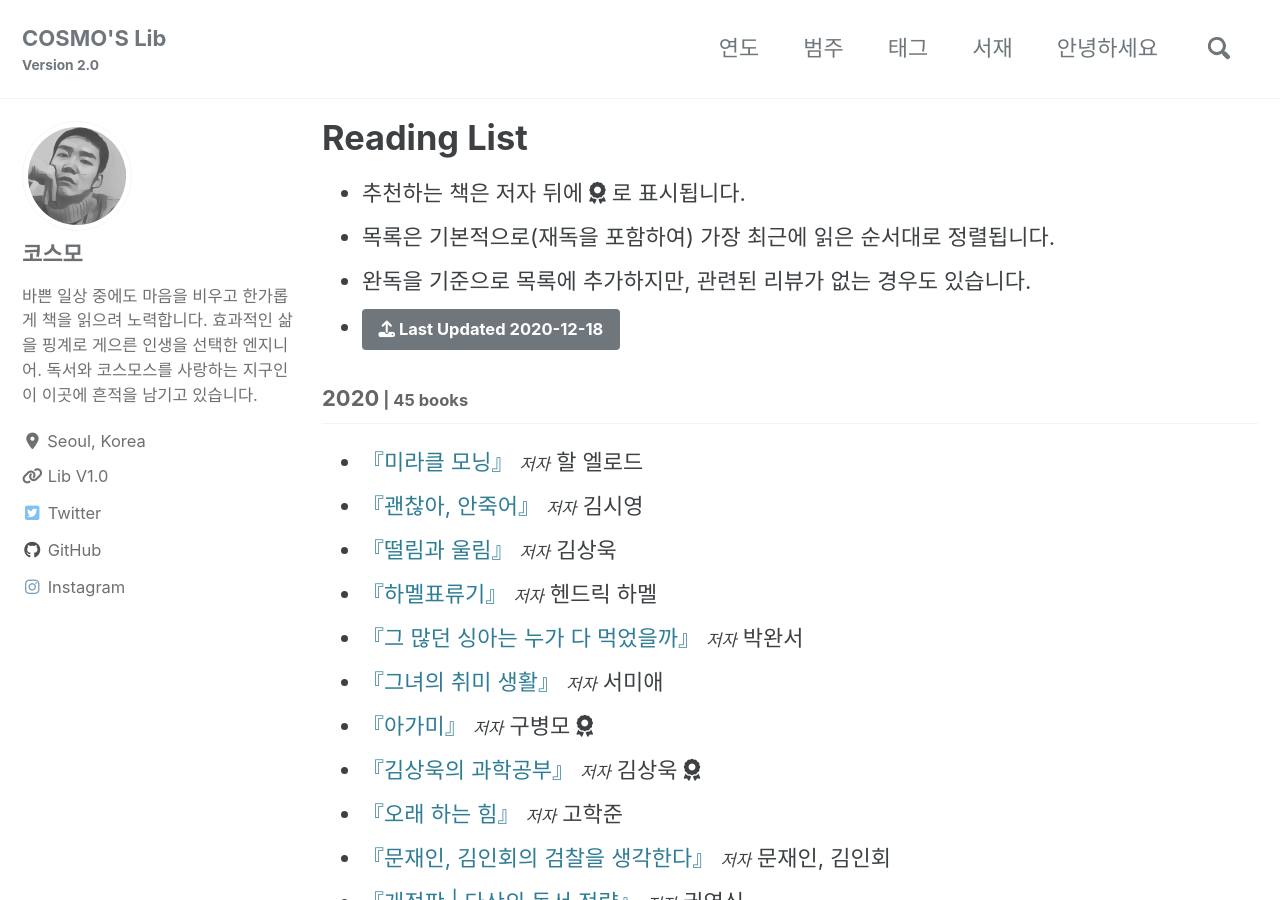
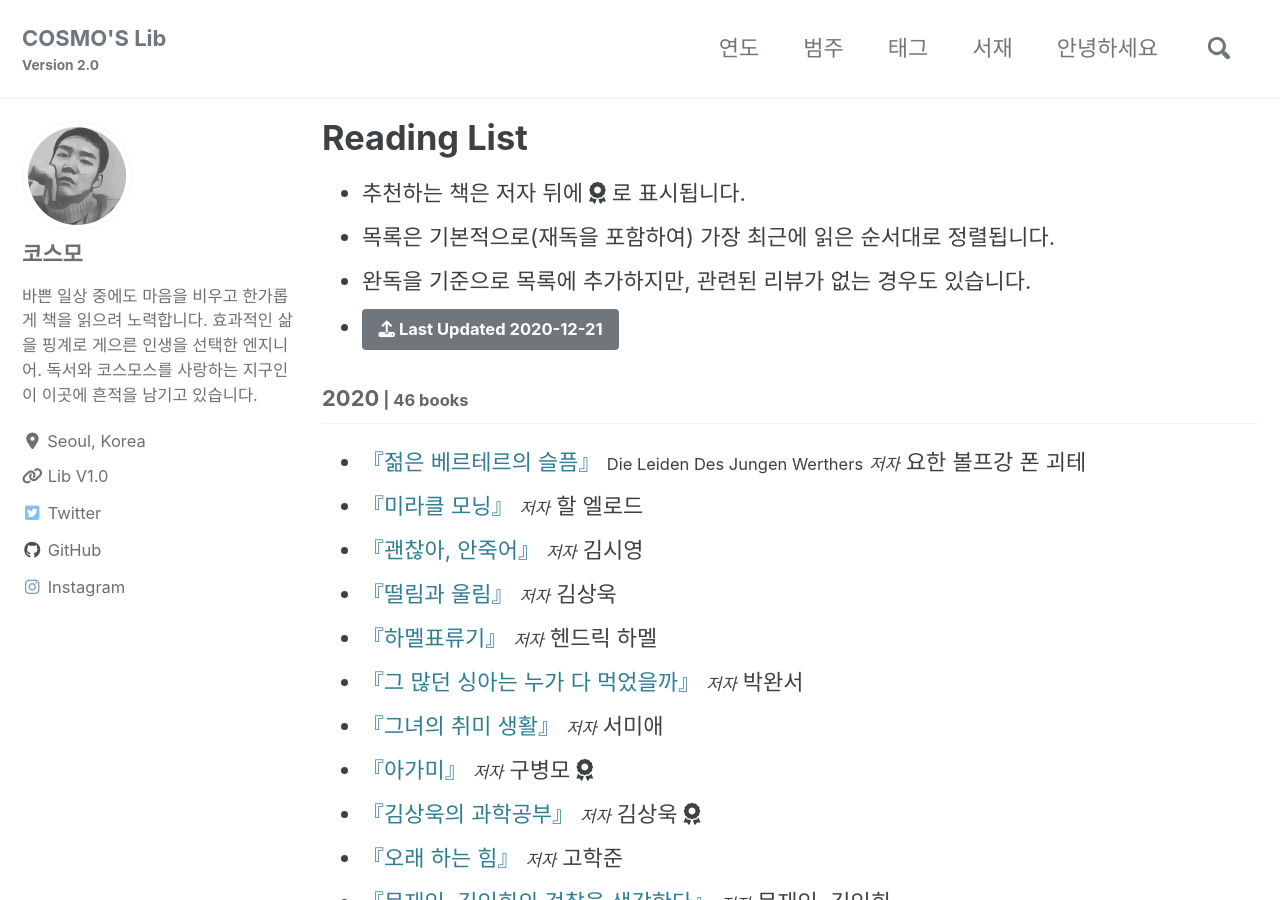
Before and after one commit to deftone2000/cosmo-s-archive, a Jekyll site: the page built from _pages/reading-list.html, in a window 1280 px wide and 900 px high. Built offline with Jekyll 4.4.1, drawn with Linux system fonts in a browser that asks for light colours; cached includes are drawn as plain includes; nearby versions of some CDN libraries; comment, search, counter and statistics services are not loaded; a style sheet for code colours, icons or effects is not loaded.

Commit message:
no message

```diff
--- a/_data/reading.yml
+++ b/_data/reading.yml
@@ -1,7 +1,17 @@
-lastupdate: 2020-12-18
+lastupdate: 2020-12-21
 list:
   - year: "2020"
     books:
+
+      - title: "젊은 베르테르의 슬픔"
+        ori_title: Die Leiden Des Jungen Werthers
+        author: 요한 볼프강 폰 괴테
+        post_title:
+        cover: https://img.ridicdn.net/cover/1153000035/xxlarge
+        trans: 최다경
+        pub: 온스토리 출판
+        pub_info: 2013.04.30. 전자책, 종이책 동시 출간
+        post_link:
 
       - title: "미라클 모닝"
         ori_title:
```
